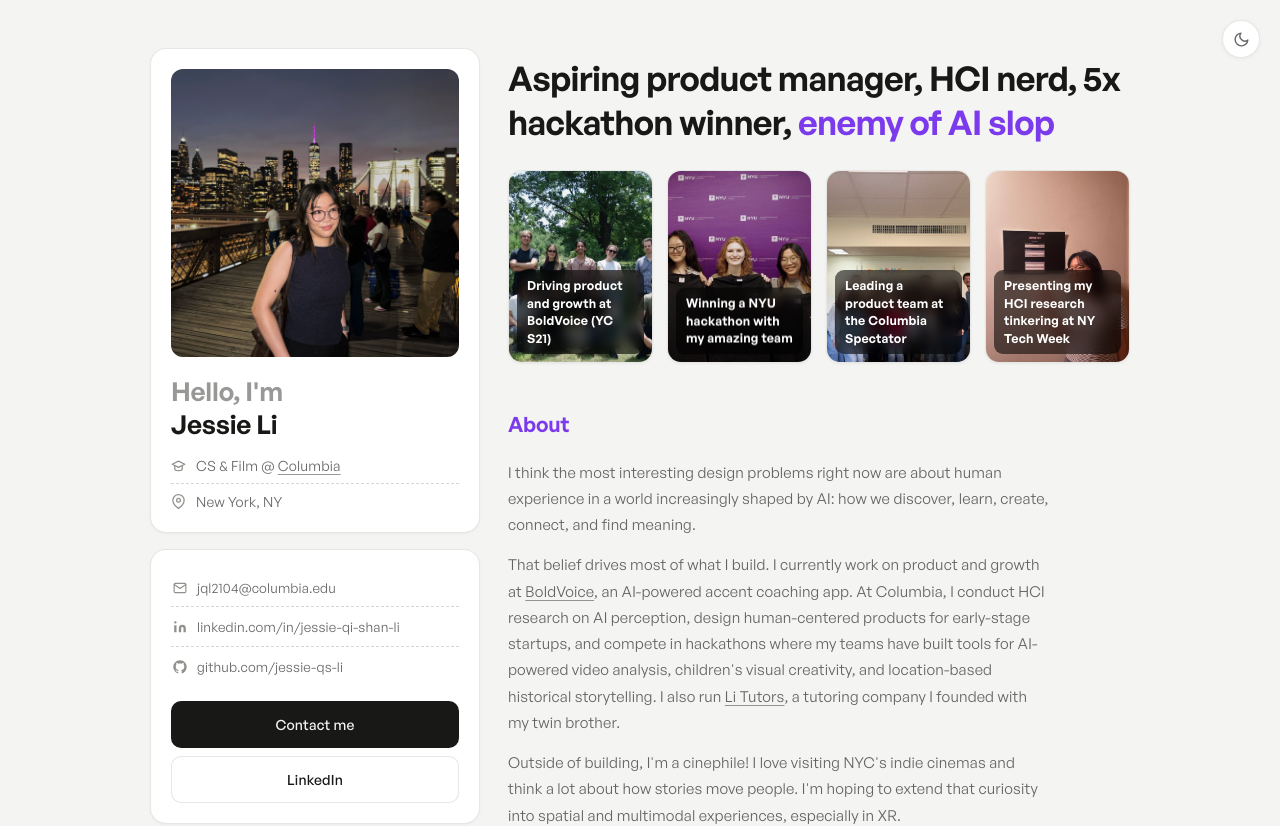
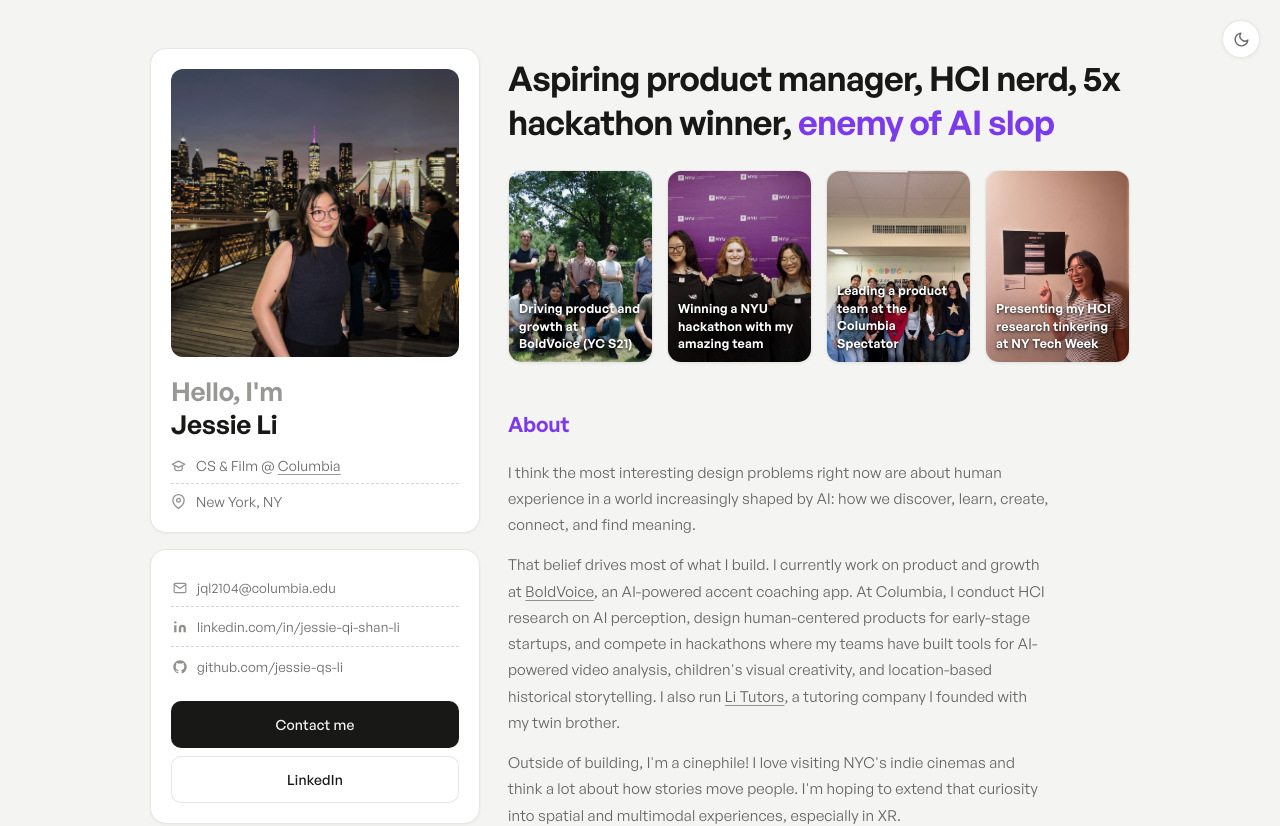
Before and after one commit to jessie-qs-li/portfolio, a Next.js app: page / in a window 1280 px wide. Shown: the top 826 px of the page. Built offline with nearby package versions, Linux system fonts and the light colour scheme; no server answers.

Commit message:
Caption: text-only glide with hover-only top scrim, no resting overlay

```diff
--- a/app/globals.css
+++ b/app/globals.css
@@ -169,15 +169,22 @@ a.contact-row:hover { color: var(--text); }
 }
 .photo-card img { width: 100%; height: 100%; aspect-ratio: 3 / 4; object-fit: cover; display: block; }
 .photo-caption {
-  position: absolute; left: 8px; right: 8px;
-  top: calc(100% - 8px); transform: translateY(-100%);
-  display: block; padding: 7px 10px; border-radius: 9px;
+  position: absolute; left: 10px; right: 10px; z-index: 2;
+  top: calc(100% - 10px); transform: translateY(-100%);
+  display: block;
   font-size: 12.5px; font-weight: 600; line-height: 1.4;
-  color: #fff; background: rgba(0, 0, 0, 0.56);
-  backdrop-filter: blur(6px); -webkit-backdrop-filter: blur(6px);
+  color: #fff;
+  text-shadow: 0 1px 3px rgba(0, 0, 0, 0.85), 0 2px 14px rgba(0, 0, 0, 0.55);
   transition: top 0.38s cubic-bezier(0.33, 1, 0.68, 1), transform 0.38s cubic-bezier(0.33, 1, 0.68, 1);
 }
-.photo-card:hover .photo-caption { top: 8px; transform: translateY(0); }
+.photo-card:hover .photo-caption { top: 10px; transform: translateY(0); }
+.photo-card::after {
+  content: ''; position: absolute; left: 0; right: 0; top: 0; height: 42%;
+  background: linear-gradient(rgba(0, 0, 0, 0.55), transparent);
+  opacity: 0; transition: opacity 0.3s ease;
+  pointer-events: none; z-index: 1;
+}
+.photo-card:hover::after { opacity: 1; }
 @media (max-width: 860px) { .photo-strip { grid-template-columns: 1fr 1fr; } }
 
 .about-text p { font-size: 15px; color: var(--text2); line-height: 1.75; max-width: 62ch; }
```
